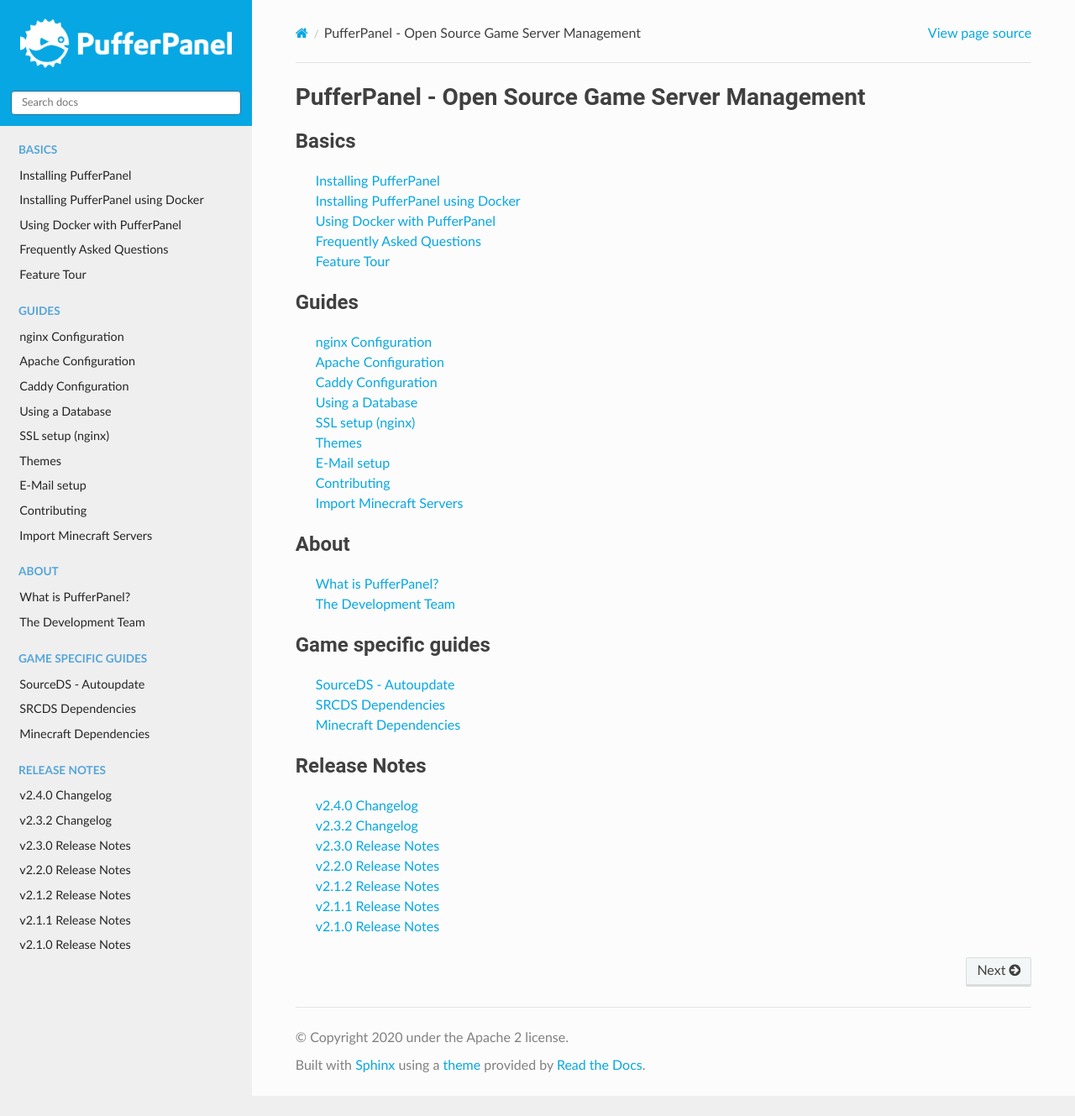
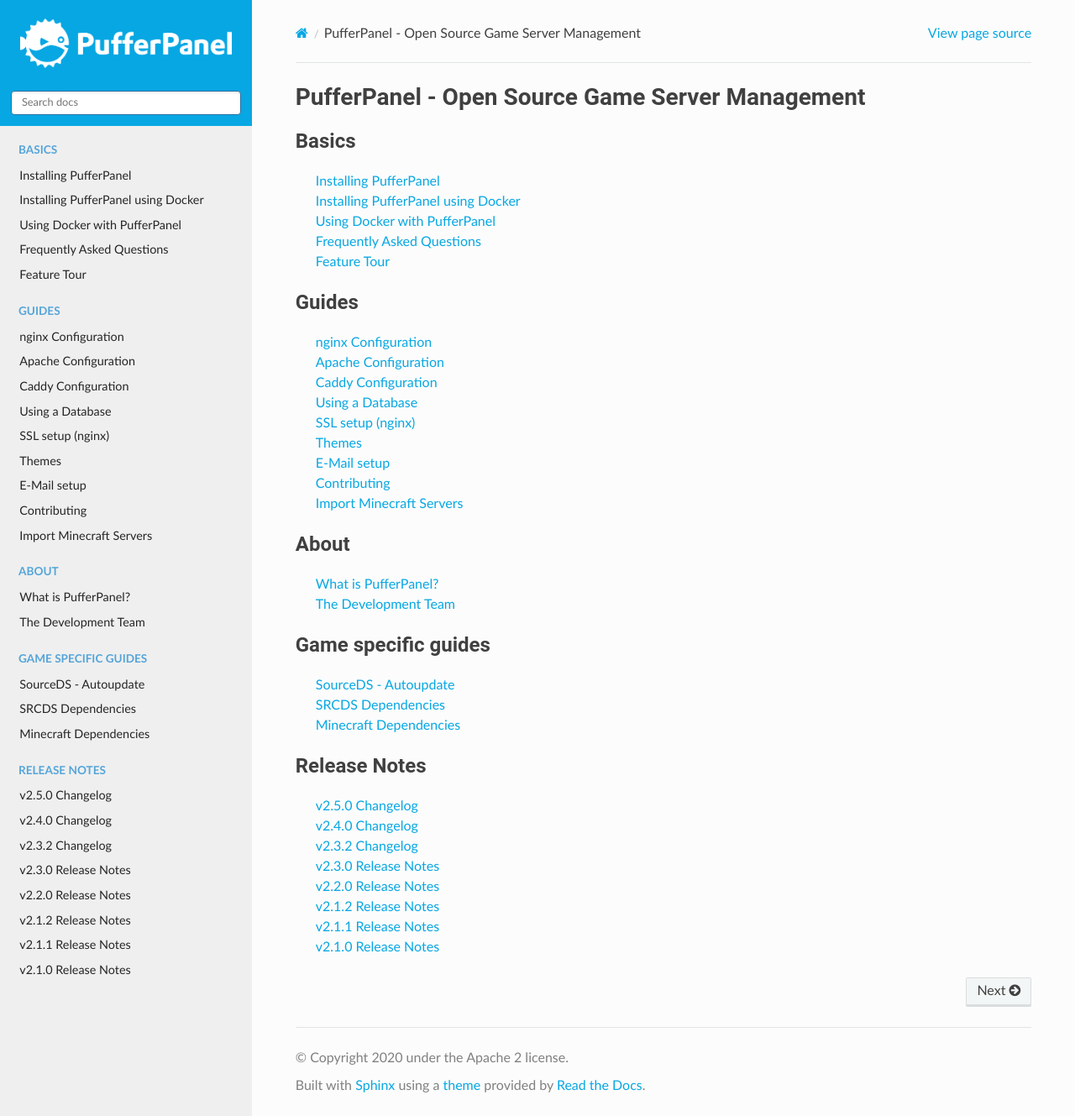
Before and after one commit to pufferpanel/documentation, a Sphinx documentation site: the page built from source/index.rst, in a window 1280 px wide and 1329 px high. Shown: the whole window at 84% size. Built offline with Sphinx 7.4.7 and the Read the Docs theme 2.0.0, drawn with Linux system fonts in a browser that asks for light colours.

Commit message:
Update index.rst

```diff
--- a/source/index.rst
+++ b/source/index.rst
@@ -44,6 +44,7 @@
    :maxdepth: 1
    :caption: Release Notes
 
+   release-notes/2.5.0
    release-notes/2.4.0
    release-notes/2.3.2
    release-notes/2.3.0
```
